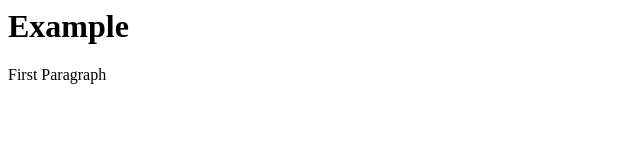
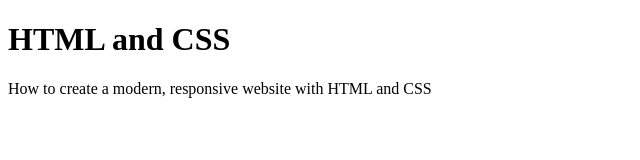
Before and after one commit to mcervantes2/mcervantes2.github.io, a plain HTML site: page class5_example.html in a window 1280 px wide. Shown: the whole page, without its empty margins (0-640 px from the left). Drawn offline with Linux system fonts and the light colour scheme.

Commit message:
class5_example.html

```diff
--- a/class5_example.html
+++ b/class5_example.html
@@ -1,2 +1,14 @@
-<h1> Example </h1>
-<p> First Paragraph </p>
+<!DOCTYPE html>
+<html lang="en">
+
+    <head>
+        <title> HTML and CSS </title>
+
+    </head>
+<body>
+    <h1> HTML and CSS </h1>
+
+    <p>How to create a modern, responsive website with HTML and CSS </p>
+
+</body>
+    </html>
```
